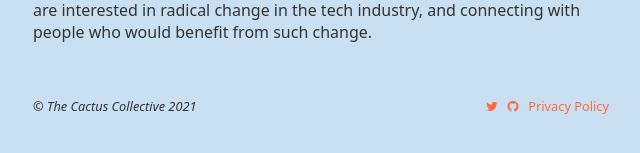
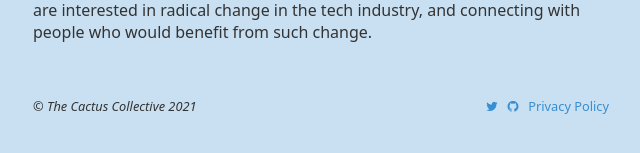
Before and after one commit to cactus-collective/cactus-collective.github.io, a Jekyll site: the page built from index.md, in a window 1280 px wide. Shown: the part 335-488 px from the top of the page, without its empty margins (319-959 px from the left). Built offline with Jekyll 4.4.1, drawn with Linux system fonts in a browser that asks for light colours; some web fonts are replaced; our own code applies the rules of GitHub Pages for plain Markdown files.

Commit message:
Fix footer link colours

```diff
--- a/_includes/css/main.css
+++ b/_includes/css/main.css
@@ -61,7 +61,7 @@ footer {
     font-size: 0.8em;
 }
 
-footer a {
+footer a:link {
     text-decoration: none;
     color: #{{ site.data.css.color.tertiary }}
 }
```
